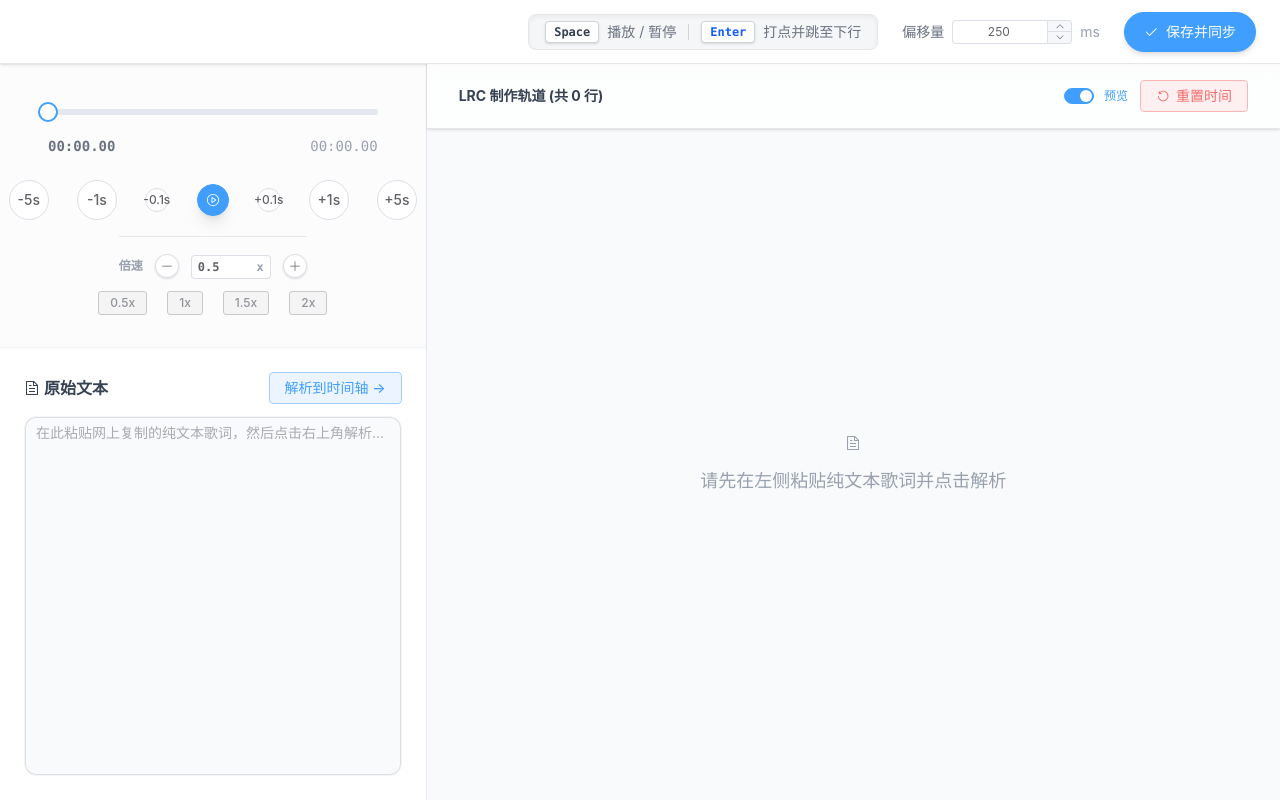
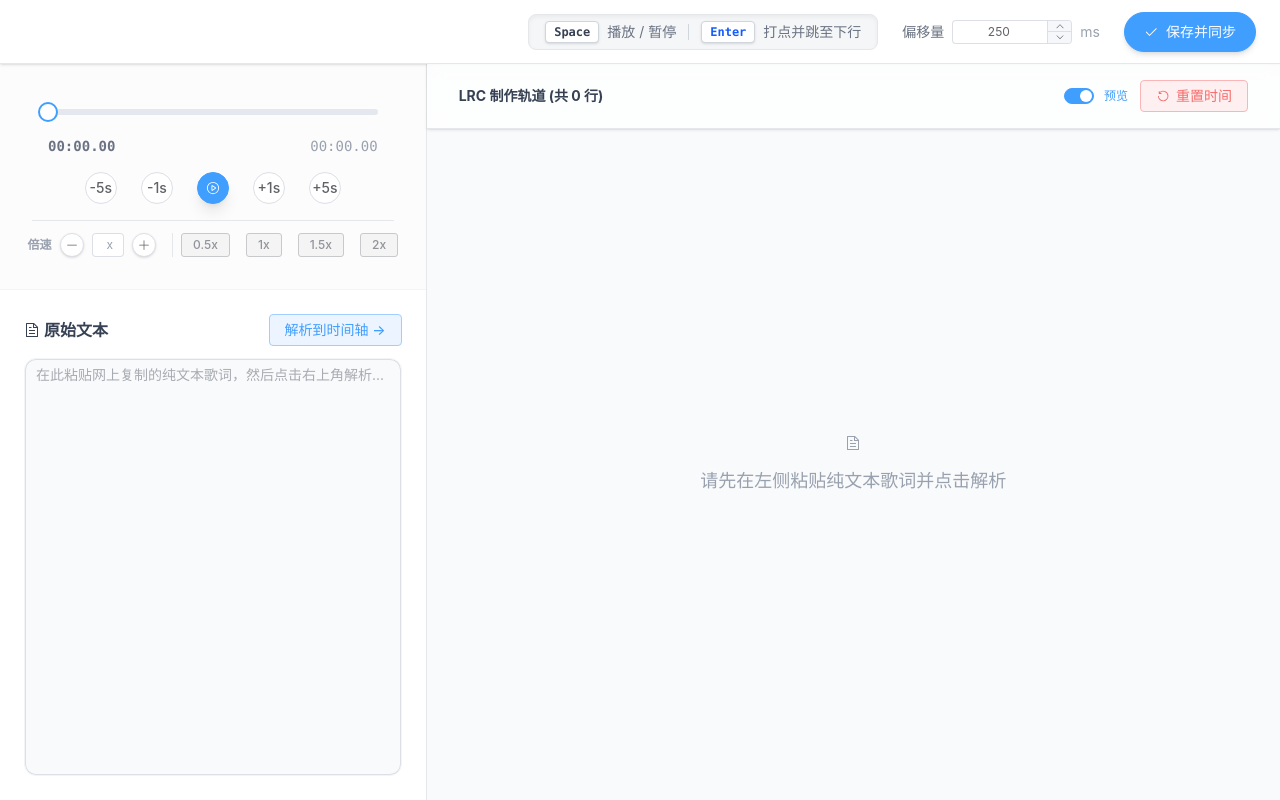
Before and after one commit to yedadtop/NasMusic, a Vue app in the folder frontned/: page /lrc-editor in a window 1280 px wide. Built offline with nearby package versions, Linux system fonts and the light colour scheme; the HTML template or start-up script is replaced by a standard one.

Commit message:
refactor(LrcEditor): 优化播放控制按钮布局和默认播放速率
- 调整播放控制按钮的大小和间距，移除微调按钮
- 合并播放速率控制区域，优化布局
- 默认播放速率改为1.0x
- 组件挂载时重置播放状态

```diff
--- a/frontned/src/views/LrcEditor.vue
+++ b/frontned/src/views/LrcEditor.vue
@@ -56,24 +56,21 @@
             </div>
           </div>
 
-          <div class="flex items-center justify-center space-x-4 mt-2">
-            <el-button size="large" circle @click="seekRelative(-5)" title="快退5秒" class="hover:border-blue-300 hover:text-blue-500 font-bold">-5s</el-button>
-            <el-button size="large" circle @click="seekRelative(-1)" title="微调后退1秒" class="hover:border-blue-300 hover:text-blue-500">-1s</el-button>
-            <el-button size="small" circle @click="seekRelative(-0.1)" title="微调后退0.1秒" class="hover:border-blue-300 hover:text-blue-500">-0.1s</el-button>
+          <div class="flex items-center justify-center space-x-3">
+            <el-button size="default" circle @click="seekRelative(-5)" title="快退5秒" class="hover:border-blue-300 hover:text-blue-500 font-bold">-5s</el-button>
+            <el-button size="default" circle @click="seekRelative(-1)" title="快退1秒" class="hover:border-blue-300 hover:text-blue-500">-1s</el-button>
 
             <el-button circle type="primary" @click="togglePlay" class="w-16 h-16 shadow-lg transform transition hover:scale-110 active:scale-95">
               <el-icon class="text-3xl"><component :is="isPlaying ? VideoPause : VideoPlay" /></el-icon>
             </el-button>
 
-            <el-button size="small" circle @click="seekRelative(0.1)" title="微调前进0.1秒" class="hover:border-blue-300 hover:text-blue-500">+0.1s</el-button>
-            <el-button size="large" circle @click="seekRelative(1)" title="微调前进1秒" class="hover:border-blue-300 hover:text-blue-500">+1s</el-button>
-            <el-button size="large" circle @click="seekRelative(5)" title="快进5秒" class="hover:border-blue-300 hover:text-blue-500 font-bold">+5s</el-button>
+            <el-button size="default" circle @click="seekRelative(1)" title="快进1秒" class="hover:border-blue-300 hover:text-blue-500">+1s</el-button>
+            <el-button size="default" circle @click="seekRelative(5)" title="快进5秒" class="hover:border-blue-300 hover:text-blue-500 font-bold">+5s</el-button>
           </div>
 
-          <div class="flex items-center justify-center space-x-3 mt-4 pt-4 border-t border-gray-200">
+          <div class="flex items-center justify-center space-x-2 mt-4 pt-3 border-t border-gray-200">
             <span class="text-xs text-gray-400 font-bold shrink-0">倍速</span>
-            <el-button size="small" circle @click="adjustPlaybackRate(-0.1)" :icon="Minus" class="shadow-sm" />
-            <div class="w-20 text-center">
+            <el-button size="small" circle @click="adjustPlaybackRate(-0.1)" :icon="Minus" class="shadow-sm w-7 h-7" />
             <el-input
               v-model.number="playbackRate"
               type="number"
@@ -82,20 +79,19 @@
               :step="0.1"
               size="small"
               @change="setPlaybackRate(playbackRate)"
-                class="text-center font-mono font-bold"
+              class="w-16 text-center"
             >
               <template #suffix>
-                  <span class="text-xs text-gray-400">x</span>
+                <span class="text-xs text-gray-400 mr-1">x</span>
               </template>
             </el-input>
+            <el-button size="small" circle @click="adjustPlaybackRate(0.1)" :icon="Plus" class="shadow-sm w-7 h-7" />
+            <div class="flex items-center space-x-1 ml-2 border-l border-gray-200 pl-2">
+              <el-button size="small" type="info" plain @click="setPlaybackRate(0.5)" class="text-xs px-2 py-1" :class="{'bg-blue-100 border-blue-400': playbackRate === 0.5}">0.5x</el-button>
+              <el-button size="small" type="info" plain @click="setPlaybackRate(1.0)" class="text-xs px-2 py-1" :class="{'bg-blue-100 border-blue-400': playbackRate === 1.0}">1x</el-button>
+              <el-button size="small" type="info" plain @click="setPlaybackRate(1.5)" class="text-xs px-2 py-1" :class="{'bg-blue-100 border-blue-400': playbackRate === 1.5}">1.5x</el-button>
+              <el-button size="small" type="info" plain @click="setPlaybackRate(2.0)" class="text-xs px-2 py-1" :class="{'bg-blue-100 border-blue-400': playbackRate === 2.0}">2x</el-button>
             </div>
-            <el-button size="small" circle @click="adjustPlaybackRate(0.1)" :icon="Plus" class="shadow-sm" />
-          </div>
-          <div class="flex items-center justify-center space-x-2 mt-3">
-            <el-button size="small" type="info" plain @click="setPlaybackRate(0.5)" class="text-xs px-3" :class="{'bg-blue-100 border-blue-400': playbackRate === 0.5}">0.5x</el-button>
-            <el-button size="small" type="info" plain @click="setPlaybackRate(1.0)" class="text-xs px-3" :class="{'bg-blue-100 border-blue-400': playbackRate === 1.0}">1x</el-button>
-            <el-button size="small" type="info" plain @click="setPlaybackRate(1.5)" class="text-xs px-3" :class="{'bg-blue-100 border-blue-400': playbackRate === 1.5}">1.5x</el-button>
-            <el-button size="small" type="info" plain @click="setPlaybackRate(2.0)" class="text-xs px-3" :class="{'bg-blue-100 border-blue-400': playbackRate === 2.0}">2x</el-button>
           </div>
         </div>
 
@@ -227,9 +223,11 @@ import { useRoute, useRouter } from 'vue-router'
 import AppleToast from '../components/AppleToast.vue'
 import { Back, Check, VideoPlay, VideoPause, RefreshLeft, Document, Plus, Minus, Delete, Refresh } from '@element-plus/icons-vue'
 import request from '../api'
+import { usePlayerStore } from '../stores/player'
 
 const route = useRoute()
 const router = useRouter()
+const playerStore = usePlayerStore()
 
 const track = ref(null)
 const audioRef = ref(null)
@@ -243,7 +241,7 @@ const saving = ref(false)
 // 🚨 核心分离：编辑光标与播放光标
 const editIndex = ref(-1)    // 当前等待被打点的行（高亮带边框）
 const playingIndex = ref(-1) // 当前正在播放的行（仅文字变蓝）
-const playbackRate = ref(0.5) // 播放倍速
+const playbackRate = ref(1.0) // 播放倍速
 const deletedLines = ref([]) // 被删除的行（用于撤销）
 const timeOffsetMs = ref(250) // 时间偏移量（毫秒），用于补偿延迟
 const autoScroll = ref(true) // 预览开关，自动滚动到当前播放行
@@ -501,6 +499,10 @@ const handleKeyDown = (e) => {
 }
 
 onMounted(() => {
+  if (playerStore.audioElement) {
+    playerStore.audioElement.pause()
+  }
+  playerStore.isPlaying = false
   loadTrackData()
   window.addEventListener('keydown', handleKeyDown)
 })
```
Lines whose indentation alone changed are shown as unchanged.
